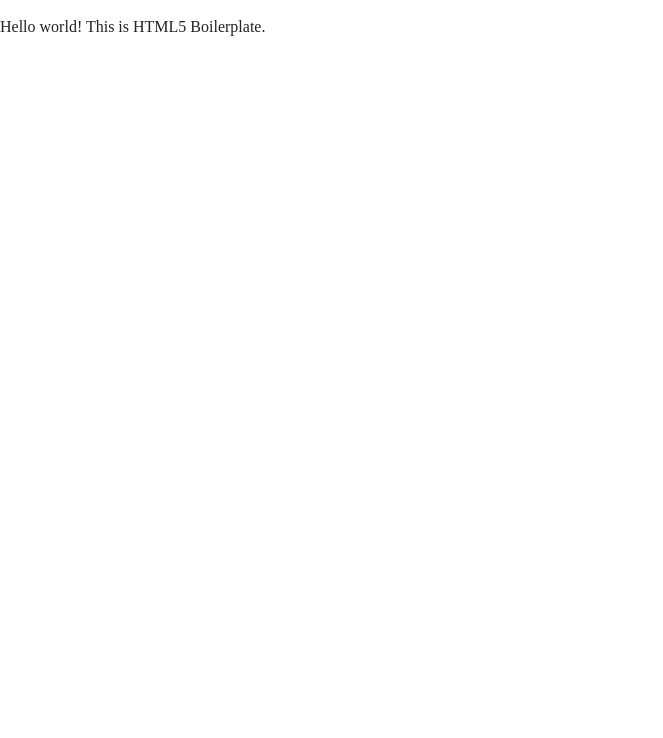
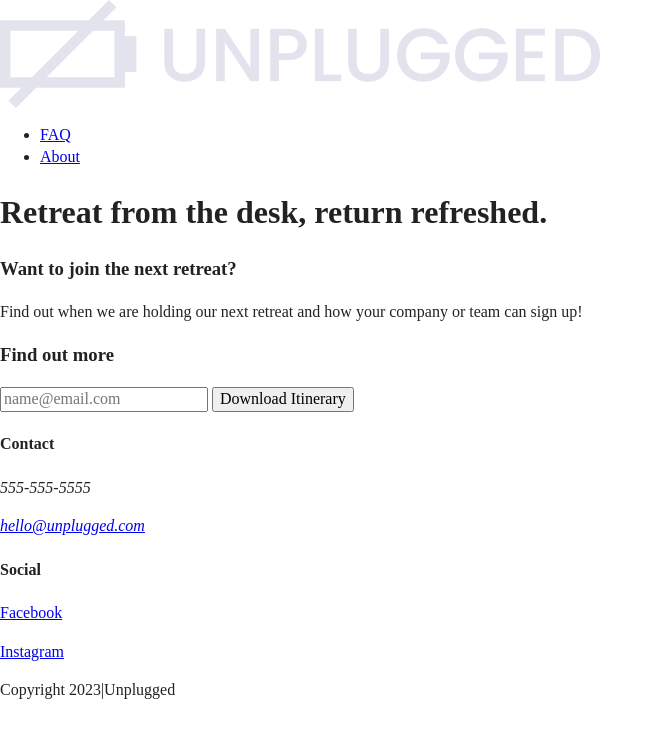
Before and after one commit to BilbilT/206-unplugged-boilerplate, a website: page index.html in a window 1280 px wide. Shown: the whole page, without its empty margins (0-663 px from the left). Drawn offline with Linux system fonts and the light colour scheme.

Commit message:
Added codes for index.html and added photos

```diff
--- a/index.html
+++ b/index.html
@@ -3,7 +3,7 @@
 
 <head>
   <meta charset="utf-8">
-  <title></title>
+  <title>Unplugged-retreat</title>
   <meta name="description" content="">
   <meta name="viewport" content="width=device-width, initial-scale=1">
 
@@ -25,7 +25,73 @@
 <body>
 
   <!-- Add your site or application content here -->
-  <p>Hello world! This is HTML5 Boilerplate.</p>
+  <header>
+    <div>
+      <a href="#"><img src="img/unpluggedlogo.png" alt="unpluggedlogo"></a>
+      <div>
+      </div>
+      <nav>
+        <ul>
+          <li><a href="faq/index.html" rel="noopener">FAQ</a></li>
+          <li><a href="about/index.html" rel="noopener">About</a></li>
+        </ul>
+      </nav>
+    </div>
+  </header>
+
+
+  <!-- MAIN WRAPPER -->
+  <main>
+    <section>
+      <!-- <img src="img/unplugged-retreat.jpg" alt="unplugged-retreat"> -->
+      <h1>Retreat from the desk, return refreshed.</h1>
+    </section>
+    <aside>
+      <h3>Want to join the next retreat?</h3>
+      <p>Find out when we are holding our next retreat and how your company or team can
+        sign up!</p>
+      <h3>Find out more</h3>
+      <form action="">
+        <input type="text" placeholder="name@email.com">
+        <input type="button" value="Download Itinerary">
+      </form>
+
+    </aside>
+  </main>
+
+  <!-- FOOTER SECTION -->
+  <footer>
+    <div class="content-wrapper">
+      <div class="footer-contact">
+        <div>
+          <h4>Contact</h4>
+          <address>
+            <p>555-555-5555</p>
+            <a href="mailto:bilbiltorayeva@gmail.com">hello@unplugged.com</a>
+          </address>
+        </div>
+        <div class="contact">
+        </div>
+        <div class="social">
+          <h4>Social</h4>
+          <p><a href="https://www.facebook.com/" target="_blank" rel="noopener">Facebook</a></p>
+          <p><a href="https://www.instagram.com/" target="_blank" rel="noopener">Instagram</a></p>
+          <!-- OTHER SOCIAL LINKS HERE -->
+        </div>
+      </div>
+      <!-- FOOTER CONTENT ENDS HERE -->
+      <div class="copyright">
+        <p>Copyright 2023|Unplugged</p>
+      </div>
+    </div>
+    <!-- FOOTER CONTENT WRAPPER ENDS -->
+  </footer>
+
+
+
+
+
+
   <script src="../js/vendor/modernizr-3.11.2.min.js"></script>
   <script src="../js/plugins.js"></script>
   <script src="../js/main.js"></script>
```
Also changed, not shown: about/index.html (+66 -1 lines), faq/index.html (+64 -1 lines), img/unplugged-retreat-features.jpg (added), img/unpluggedlogo.png (added), 2 other files.
